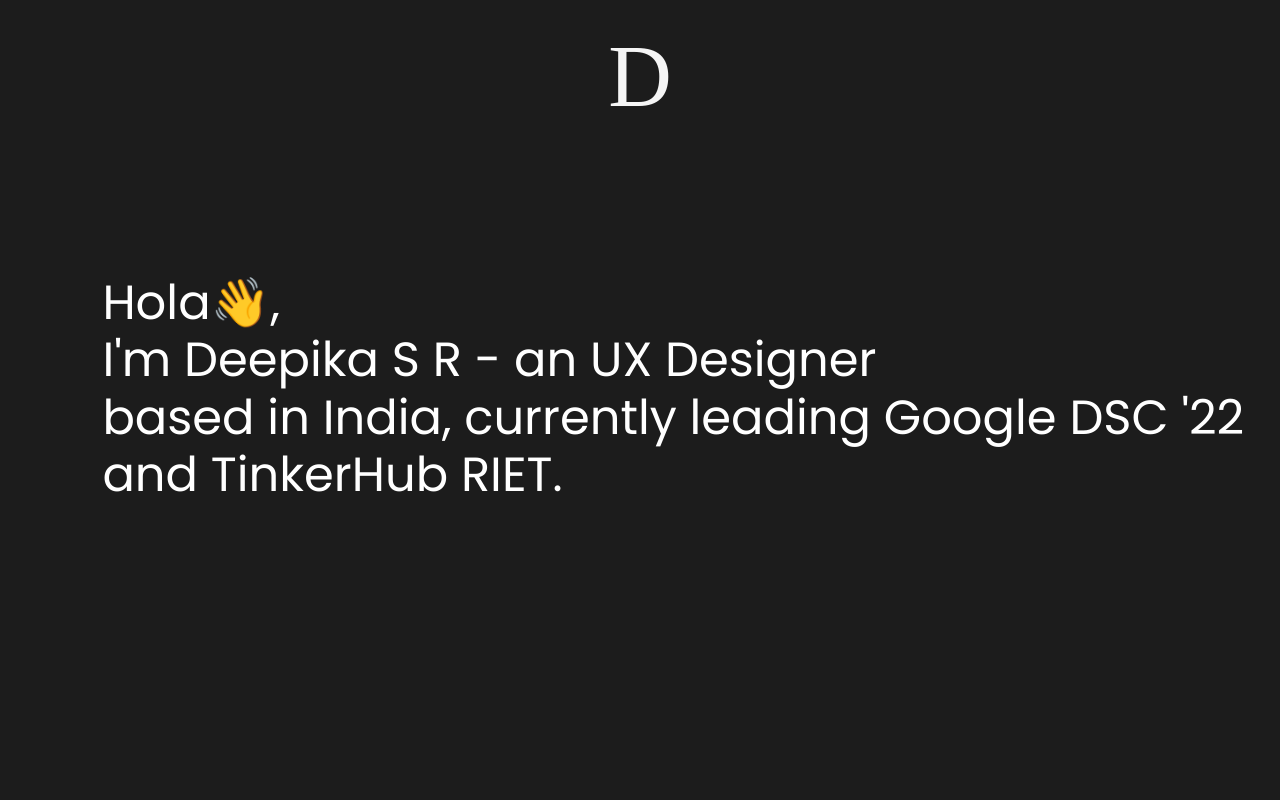
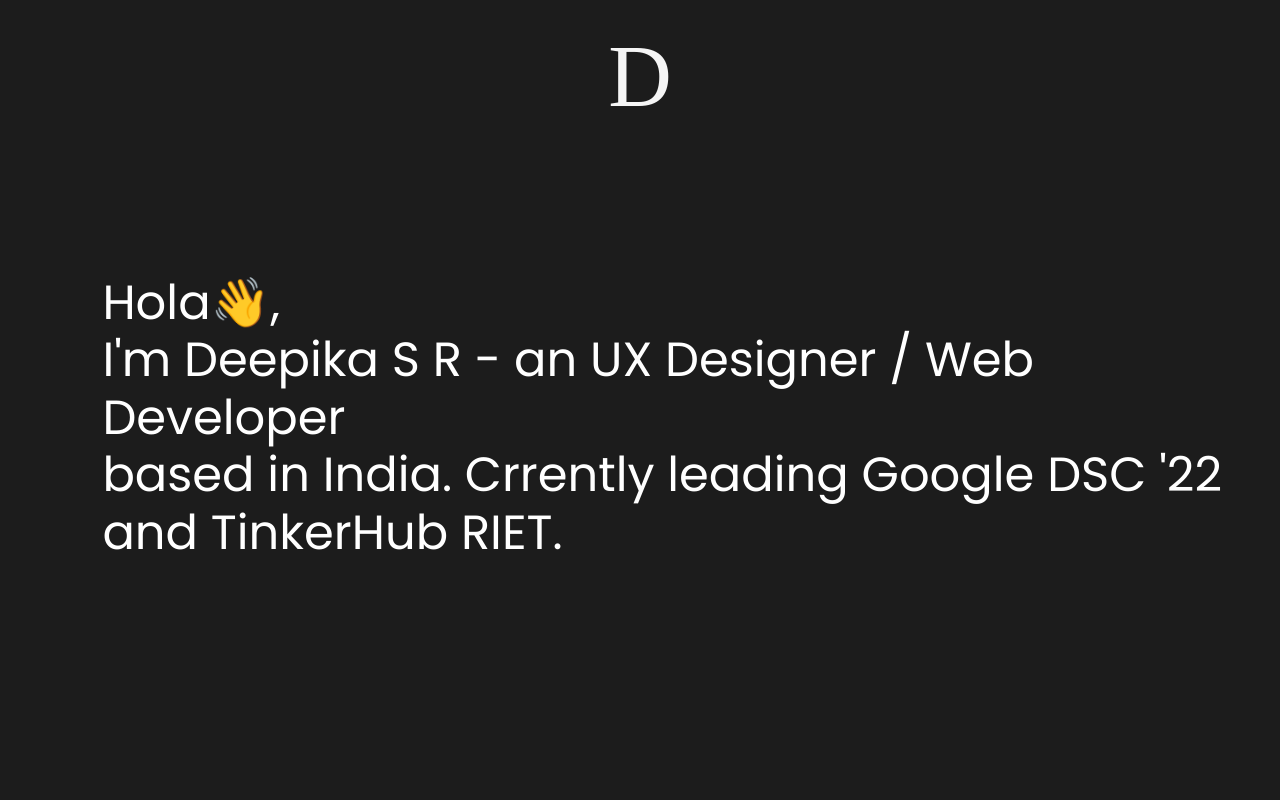
Before and after one commit to DeepikaSR4/deepika, a plain HTML site: page index.html in a window 1280 px wide. Shown: the top 800 px of the page. Drawn offline with nearby package versions, Linux system fonts and the light colour scheme; a web font is replaced by a local one.

Commit message:
Update index.html

```diff
--- a/index.html
+++ b/index.html
@@ -36,7 +36,8 @@
   <h2>
     Hola👋,
     <br>
-    I'm Deepika S R - an UX Designer<br> based in India, currently leading Google DSC '22 and TinkerHub RIET.</h2>
+    I'm Deepika S R - an UX Designer / Web Developer <br> based in India.
+    Crrently leading Google DSC '22 and TinkerHub RIET.</h2>
   </div>
 </section>
 
```
